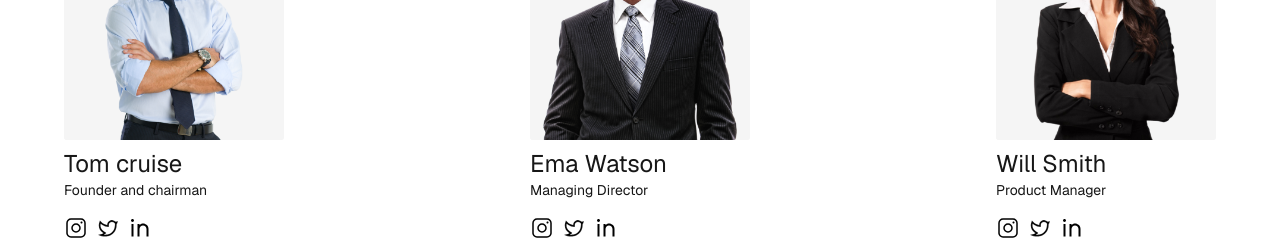
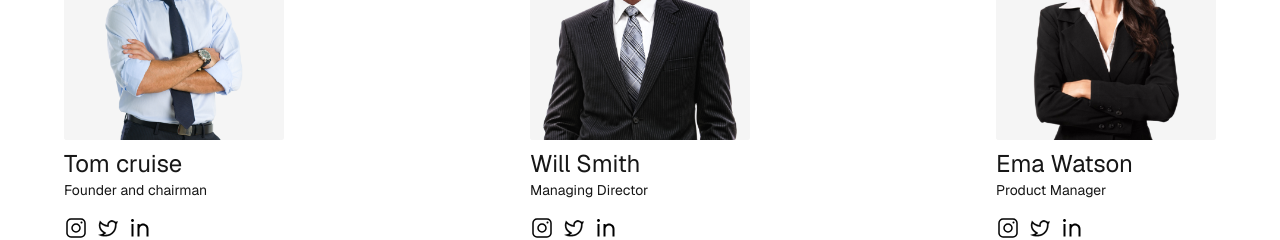
Before and after one commit to huzaifakhan0308/e-commerce, a Next.js app: page /about in a window 1280 px wide. Shown: the part 1037-1277 px from the top of the page. Built offline with nearby package versions, Linux system fonts and the light colour scheme.

Commit message:
fix error

```diff
--- a/app/about/page.jsx
+++ b/app/about/page.jsx
@@ -38,13 +38,13 @@ const managments = [
   {
     id: 2,
     img: "/images/about2.png",
-    title: "Ema Watson",
+    title: "Will Smith",
     numbers: "Managing Director",
   },
   {
     id: 3,
     img: "/images/about3.png",
-    title: "Will Smith",
+    title: "Ema Watson",
     numbers: "Product Manager",
   },
 ];
--- a/components/categoryBanner.jsx
+++ b/components/categoryBanner.jsx
@@ -32,11 +32,11 @@ export default function CategoryBanner() {
           Enhance Your Music Experience
         </h2>
         <StopWatch className="ml-5" expiresAt={category.expiresAt} />
-        <Link href="/">
-          <button className="px-[40px] py-[12px] bg-[#00FF66] mt-10 cursor-pointer text-white rounded-[4px]">
+        <button className="px-[40px] py-[12px] bg-[#00FF66] mt-10 cursor-pointer text-white rounded-[4px]">
+          <Link href="/all-products" className="h-full w-full">
             Buy Now
-          </button>
-        </Link>
+          </Link>
+        </button>
       </div>
     </div>
   );
```
